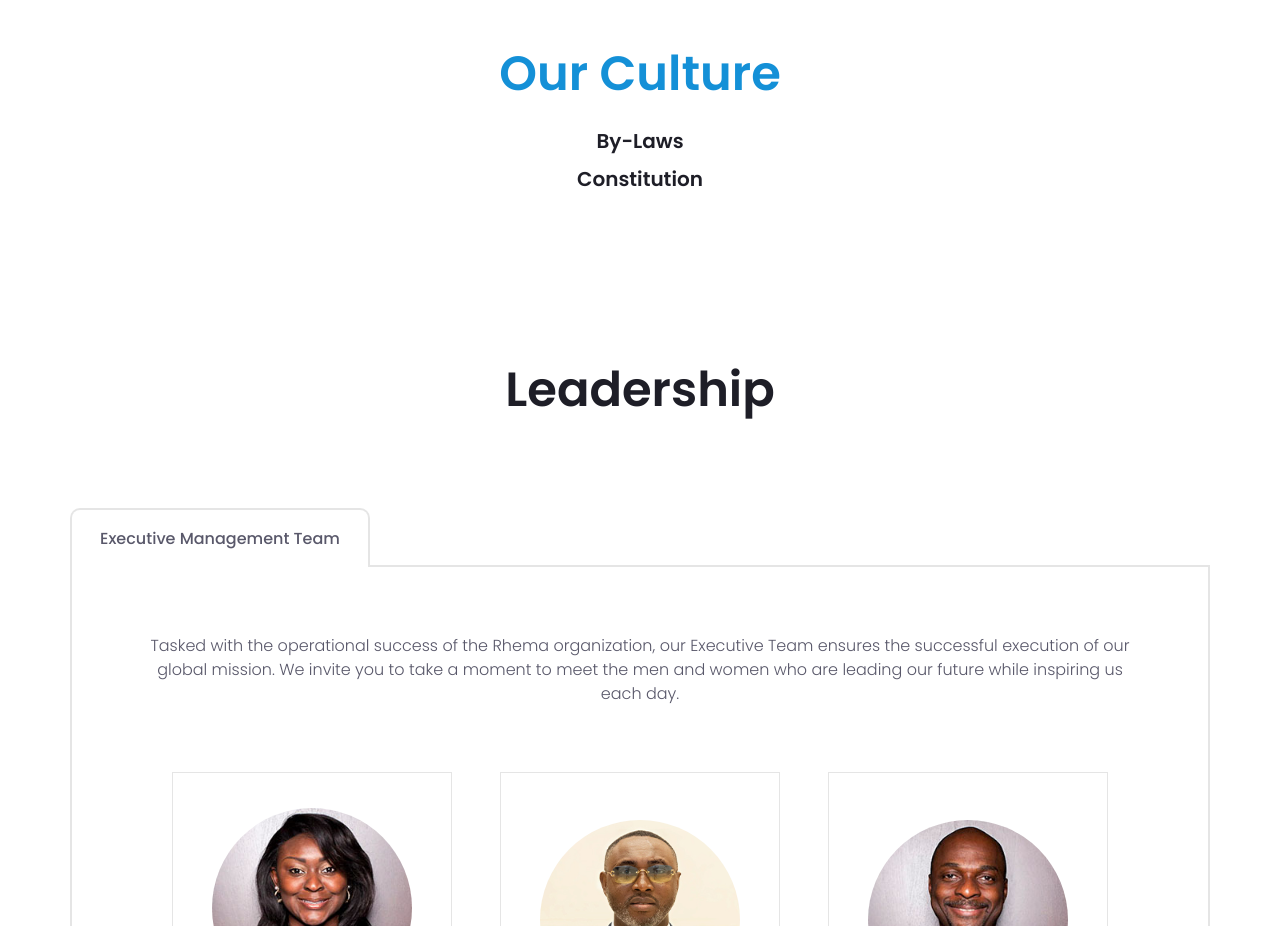
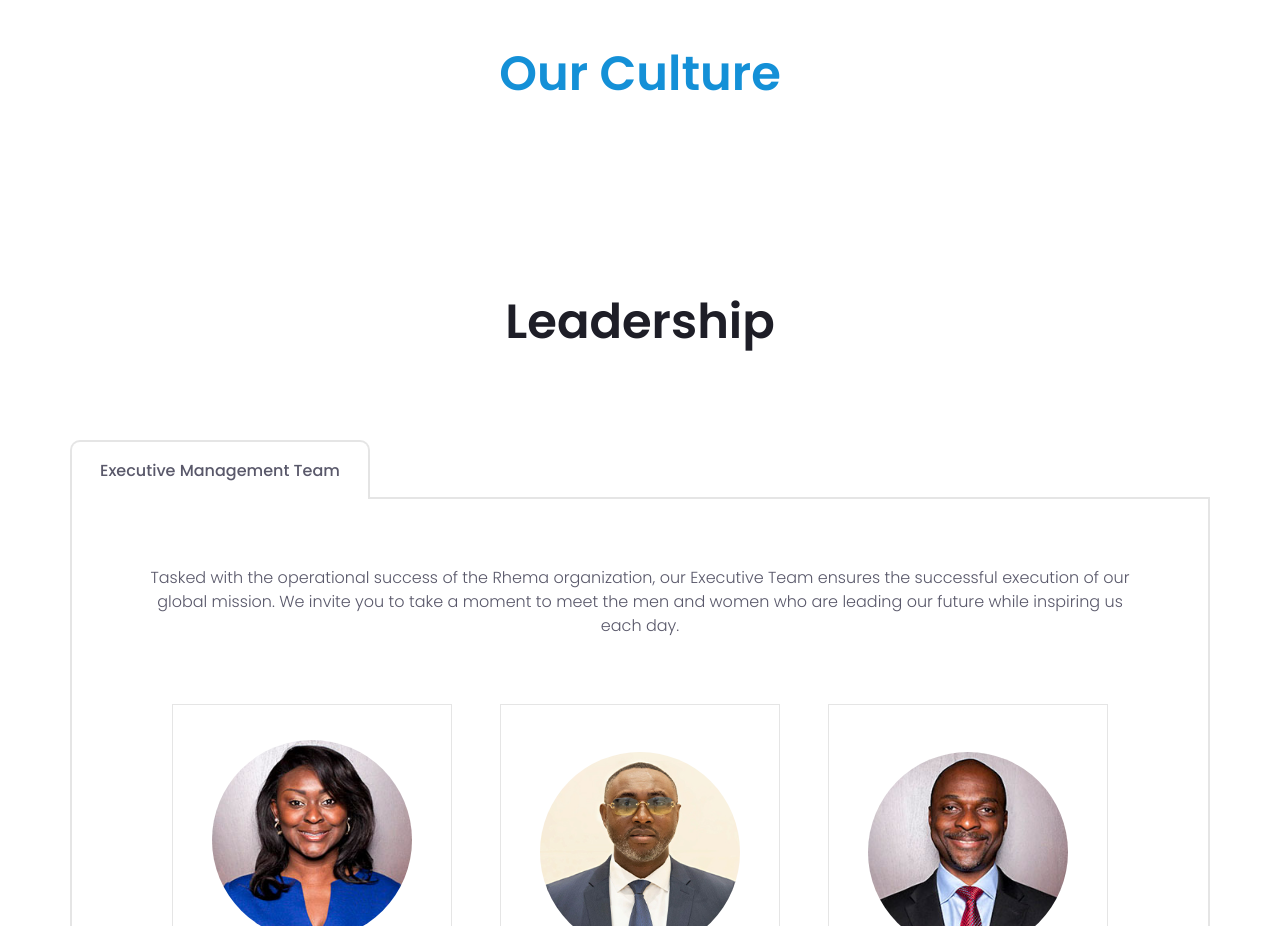
Before and after one commit to roxtran/rhemacanada-nextjs, a Next.js app: page / in a window 1280 px wide. Shown: the part 2340-3266 px from the top of the page. Built offline with nearby package versions, Linux system fonts and the light colour scheme.

Commit message:
RCM By-law & Constitution Doc Removal

```diff
--- a/components/Culture.js
+++ b/components/Culture.js
@@ -1,9 +1,8 @@
 import { slideUp, staggering } from "../styles/animation";
 
+import { Container } from "../styles/GlobalStyle";
 import { motion } from "framer-motion";
-import React from "react";
 import styled from "styled-components";
-import { Container } from "../styles/GlobalStyle";
 import { useScroll } from "../utils/useScroll";
 
 export default function Culture() {
@@ -16,7 +15,7 @@ export default function Culture() {
           <motion.h1 variants={slideUp}>Our Culture</motion.h1>
         </a>
       </div>
-      <div className="wrapper">
+      {/* <div className="wrapper">
         <motion.a
           href="http://cms.rhemacanada.com/rhemacanada/wp-content/uploads/2024/07/RCM-of-Canada-Inc_By-Law_Final-20240718-1.pdf"
           target="_blank"
@@ -31,7 +30,7 @@ export default function Culture() {
         >
           <h3>Constitution</h3>
         </motion.a>
-      </div>
+      </div> */}
     </StyledCulture>
   );
 }
```
